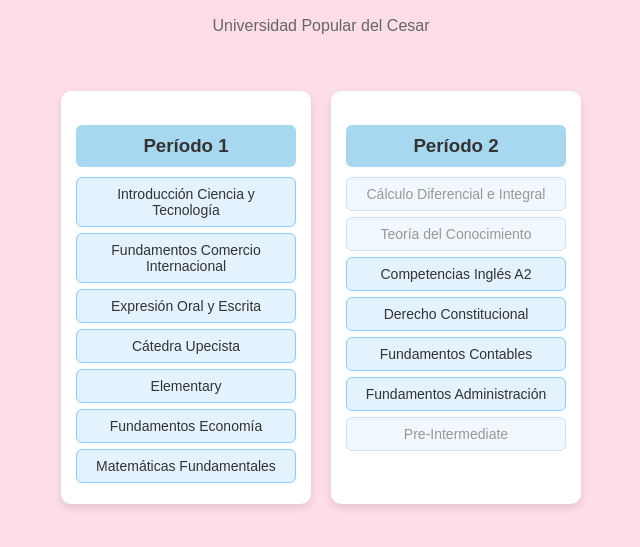
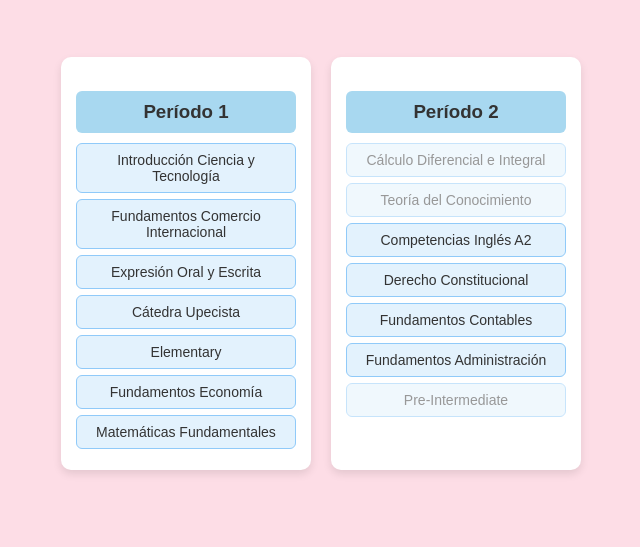
Before and after one commit to YOONA93/Malla-Curricular-Comercio-Internacional-UPC, a plain HTML site: page index.html in a window 1280 px wide. Shown: the part 129-676 px from the top of the page, without its empty margins (319-959 px from the left). Drawn offline with Linux system fonts and the light colour scheme.

Commit message:
Update index.html

```diff
--- a/index.html
+++ b/index.html
@@ -10,15 +10,11 @@
   <header>
     <h1>Malla Curricular</h1>
     <h2>Comercio Internacional</h2>
-    <p>Universidad Popular del Cesar</p>
   </header>
 
-  <!-- Contenedor principal de la malla -->
-  <main id="malla-container">
-    <!-- Aquí se insertará dinámicamente la malla desde JS -->
-  </main>
+  <main id="malla-container"></main>
 
-  <!-- Mensaje emergente para requisitos -->
+  <!-- Mensaje para requisitos -->
   <div id="mensaje" class="mensaje-oculto"></div>
 
   <script src="script.js"></script>
```
